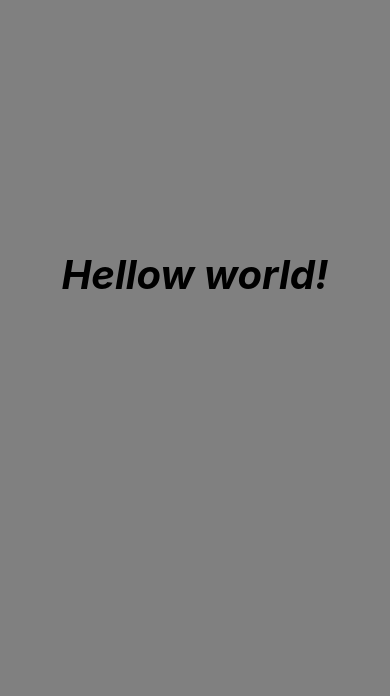
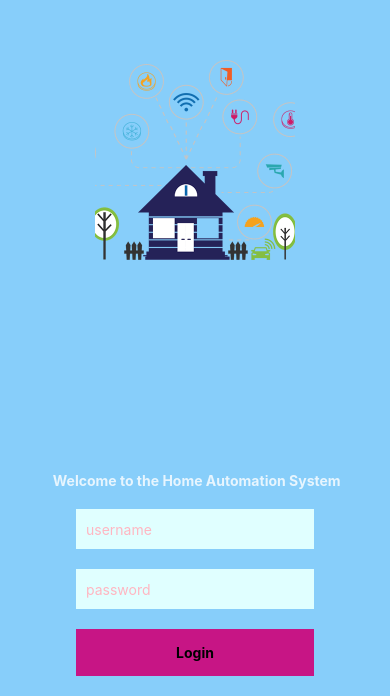
Before and after one commit to tariq-alhariri/HomeAutomation, a React Native app: screen / in a window 390 px wide. Shown: the part 148-844 px from the top of the page. Built offline with nearby package versions, Linux system fonts and the light colour scheme.

Commit message:
login done finally with style

```diff
--- a/App.js
+++ b/App.js
@@ -3,6 +3,7 @@ import React from 'react';
 import { StyleSheet, Text, View, Component, AppRegistry, TouchableHighlight, Button, Image,ontouchend, button, Navigator } from 'react-native';
 // import ImageButton from "react-native-img-button";
 // const login = import('./views/login.js');
+import Login from './src/Login';
 
 export default class App extends React.Component {
   log(){
@@ -10,9 +11,7 @@ export default class App extends React.Component {
   };
   render() {
     return (
-      <View style={styles.container}>
-        <Text style={styles.largeText}>Hellow world!</Text>
-      </View>
+    <Login />
     );
   }
 }
--- /dev/null
+++ b/src/Login.js
@@ -0,0 +1,56 @@
+import React from 'react';
+import { StyleSheet, View ,Text , Image , KeyboardAvoidingView } from 'react-native';
+import LoginForm from './LoginForm';
+
+export default class Login extends React.Component {
+  render() {
+    return (
+    <KeyboardAvoidingView behavior="padding" style={styles.container }>
+     <View style={styles.container}>
+     	<View style={styles.logoContainer} >
+     		<Image
+     		style={styles.logo}
+     		source={require('./Smart.png')}
+     		 />
+     	</View>
+     	<Text style={styles.header}> Welcome to the Home Automation System</Text>
+
+      <View style={styles.formContainer}>
+      		<LoginForm />
+     	</View>
+     		</View>
+     		</KeyboardAvoidingView>
+    );
+  }
+}
+
+const styles = StyleSheet.create({
+  container: {
+    flex: 1,
+    backgroundColor: '#87CEFA',
+    alignItems: 'center',
+    justifyContent: 'center'
+  },
+  formContainer : {
+
+  },
+  logoContainer :{
+  	alignItems :'center',
+  	flexGrow :1,
+  	justifyContent: 'center'
+
+  },
+
+  logo: {
+  	width: 200,
+  	height :200
+  },
+  header : {
+  	color: '#fff',
+  	marginTop:5,
+  	textAlign : 'center',
+  	opacity : 0.8,
+  	fontWeight: '700'
+
+  }
+});
--- /dev/null
+++ b/src/LoginForm.js
@@ -0,0 +1,89 @@
+import React from 'react';
+import { StyleSheet, Text, View , TextInput , TouchableOpacity} from 'react-native';
+
+
+export default class LoginForm extends React.Component {
+	constructor(){
+		super()
+		this.state = {
+			username : "",
+			password : ""
+		}
+	}
+
+  async onSubmit(){
+  	try{
+  		let response = await fetch('192.168.8.115/login',{
+  		method:'POST',
+  		headers:{
+  			'Accept': 'application/json',
+  			'Content-Type':'application/json'
+  		},
+  		body: JSON.stringify({
+  			user:{
+  				username:this.state.username,
+  				passwors:this.state.password
+  			}
+  		})
+  });
+
+  	 let res = await response.text();
+
+  }catch(errors){
+  	console.log('catch errors'+ errors)
+  }
+}
+  render() {
+    return (
+      <View style={styles.container}>
+      	<TextInput
+      	placeholder="username"
+      	returnKeyType ="next"
+      	onChangeText = {(value) => this.setState({username:value})}
+      	placeholderTextColor='#FFB6C1'
+      	style={styles.input}
+      		/>
+
+
+
+      	<TextInput
+      	placeholder="password"
+      	secureTextEntry={true}
+      	returnKeyType ="go"
+      	onChangeText = {(value) => this.setState({password:value})}
+      	placeholderTextColor='#FFB6C1'
+      	style={styles.input}
+      		/>
+
+   		<TouchableOpacity style={styles.buttonContainer} onPress={this.onSubmit.bind(this)}>
+   			<Text style={styles.buttonText}>Login</Text>
+   		</TouchableOpacity>
+      </View>
+    );
+  }
+}
+const styles = StyleSheet.create({
+container : {
+	padding :20
+},
+input : {
+	height: 40,
+	marginBottom :20,
+	paddingHorizontal : 10 ,
+	backgroundColor: '#E0FFFF',
+	color :'#C71585',
+	paddingHorizontal : 10
+
+
+},
+buttonContainer : {
+	backgroundColor : '#C71585',
+	paddingVertical : 15
+
+},
+buttonText : {
+	textAlign :'center',
+	color :'#000000',
+	fontWeight: '700'
+}
+});
```
Also changed, not shown: src/Smart.png (added).
